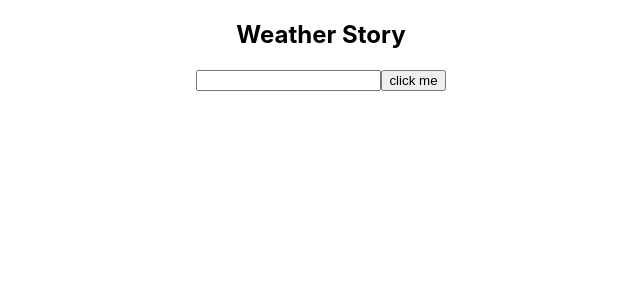
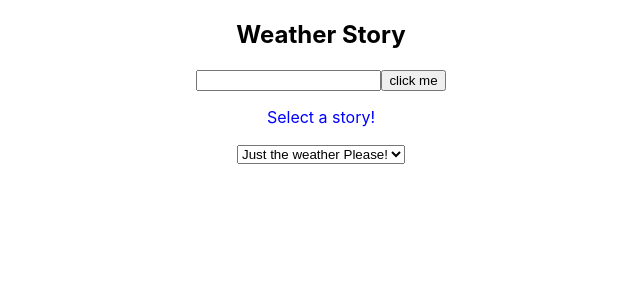
Before and after one commit to Ledwos/WeatherApp, a React (Create React App) app in the folder ws-client/: page / in a window 1280 px wide. Shown: the top 300 px of the page, without its empty margins (319-959 px from the left). Built offline with nearby package versions, Linux system fonts and the light colour scheme.

Commit message:
add varying component render

```diff
--- a/ws-client/src/App.js
+++ b/ws-client/src/App.js
@@ -2,6 +2,7 @@ import React from 'react';
 import './App.css';
 import Search from './components/Search';
 import Weather from './components/Weather';
+import Main from './components/Main';
 
 class App extends React.Component {
   constructor(props) {
@@ -9,16 +10,22 @@ class App extends React.Component {
     this.state = {
       submit: false,
       location: " ",
-      result: " "
+      result: " ",
+      theme: "wComp"
     };
     this.locUpdate = this.locUpdate.bind(this);
     this.handleFetch = this.handleFetch.bind(this);
     this.homeClick = this.homeClick.bind(this);
+    this.themeUpdate = this.themeUpdate.bind(this);
   }
 
   locUpdate(loc) {
     this.setState({location: loc});
-  }
+  };
+
+  themeUpdate(setting) {
+    this.setState({theme: setting});
+  };
 
   handleFetch() {
     console.log(`fetching: ${this.state.location}`);
@@ -27,17 +34,17 @@ class App extends React.Component {
     .then(data => {
       this.setState({result: data, submit: true});
     });
-}
+  };
 
   homeClick() {
     this.setState({submit: false, location: " ", result: " "});
-  }
+  };
 
   render() {
     return (
       <div className='App'>
         <h2 onClick={this.homeClick}>Weather Story</h2>
-        {this.state.submit ? <Weather result={this.state.result} /> : <Search location={this.state.location} locUpdate={this.locUpdate} handleFetch={this.handleFetch} />}
+        {this.state.submit ? <Main tag={this.state.theme} result={this.state.result} /> : <Search themeUpdate={this.themeUpdate} locUpdate={this.locUpdate} handleFetch={this.handleFetch} />}
       </div>
     )
   }
--- /dev/null
+++ b/ws-client/src/components/Main.js
@@ -0,0 +1,15 @@
+import React, { Component } from 'react';
+import Weather from './Weather';
+import Rome from './Rome';
+
+class Main extends Component {
+    components = {
+        wComp: Weather,
+        rComp: Rome
+    };
+    render() {
+       const TagName = this.components[this.props.tag || 'foo'];
+       return <TagName result={this.props.result}/>
+    }
+}
+export default Main;
--- /dev/null
+++ b/ws-client/src/components/Rome.js
@@ -0,0 +1,15 @@
+import React from 'react';
+
+function Rome(props) {
+    return (
+        <div id='RomeDiv'>
+            <p>i'm a Rome component</p>
+    {props.result.name ? (
+    <p>Rome, {props.result.main.temp} °C</p>
+    ) : <p>result is not obtained</p>}
+
+        </div>
+    );
+};
+
+export default Rome;
--- a/ws-client/src/components/Search.js
+++ b/ws-client/src/components/Search.js
@@ -13,12 +13,24 @@ function Search(props) {
         props.handleFetch();
     };
 
+    const handleTheme = function(event) {
+        var theme = event.target.value;
+        props.themeUpdate(theme);
+    }
+
     return (
         <div id='SearchDiv'>
             <form onSubmit={handleSubmit}>
                 <input id='searchBar' type='text' onChange={handleChange} ></input>
                 <button type="button" onClick={handleSubmit}>click me</button>
             </form>
+            <p>Select a story!</p>
+            <select onChange={handleTheme} id="themeSelect">
+                <option value="wComp">Just the weather Please!</option>
+                <option value="rComp">Roman War</option>
+                <option value="Science">The Scientist</option>
+                <option value="Jazz">The Jazz Bar</option>
+            </select>
         </div>
     );
 };
```
